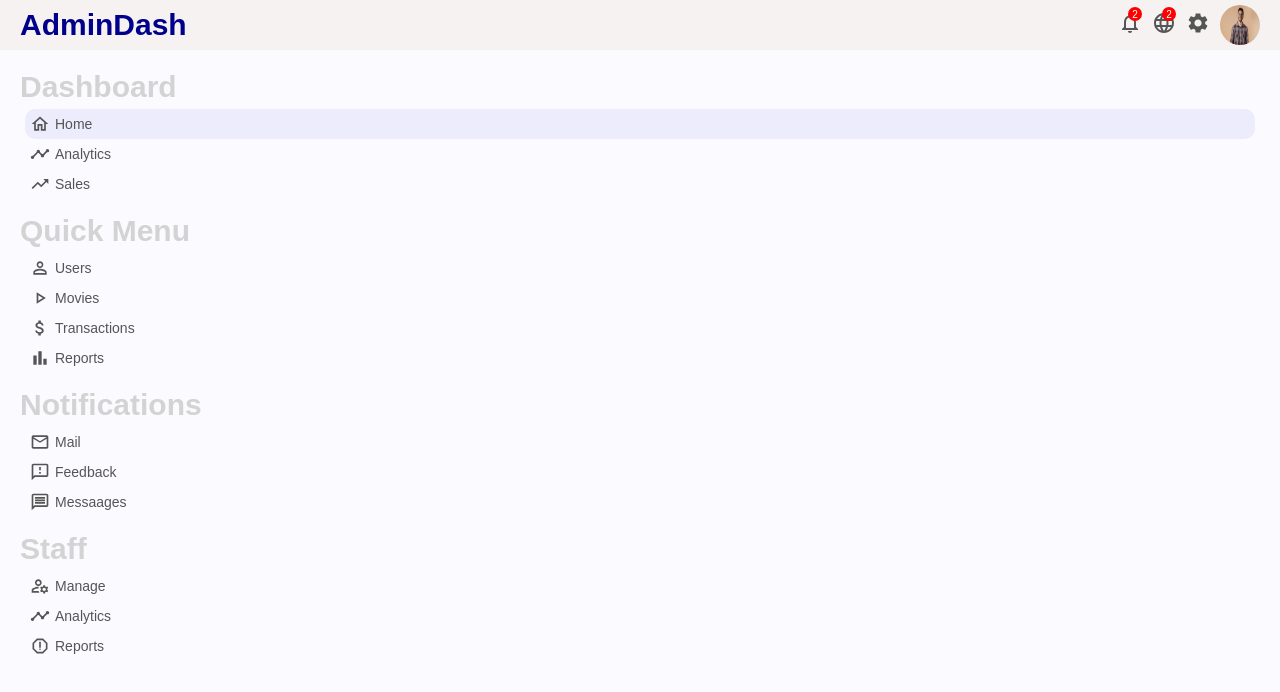
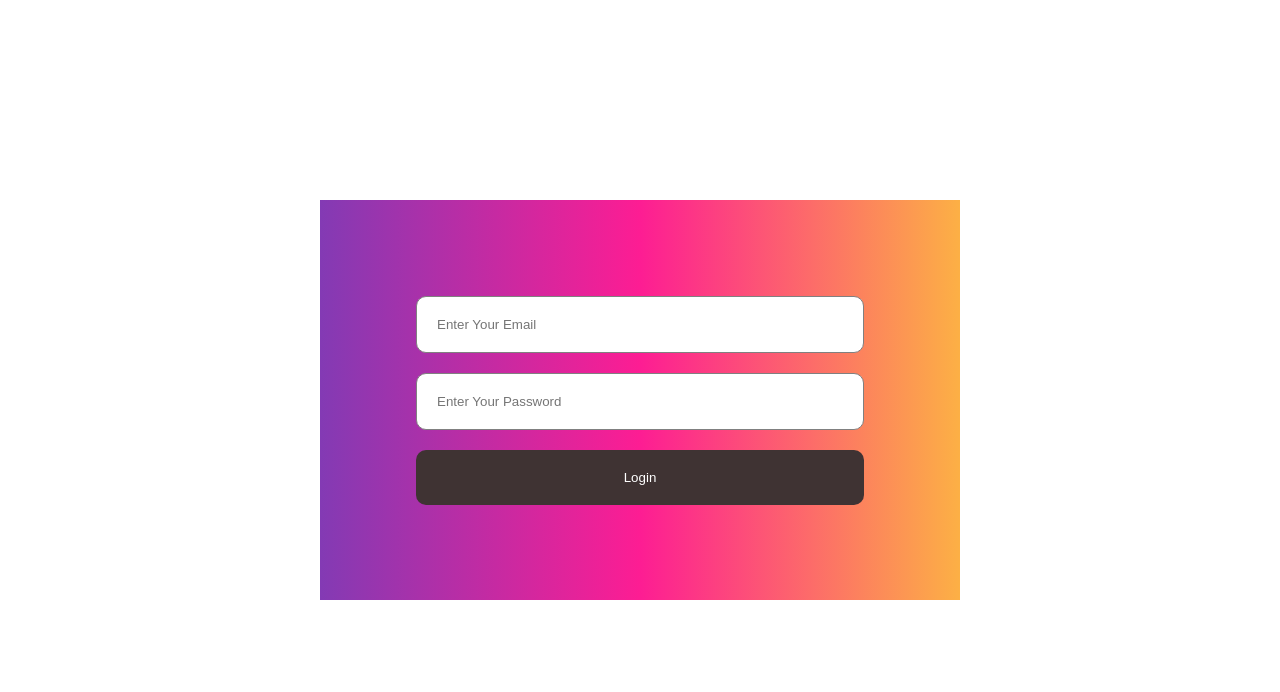
Before and after one commit to kanishkadeo27/Netflix-Clone-Admin, a React (Create React App) app: page /login in a window 1280 px wide. Shown: the top 692 px of the page. Built offline with nearby package versions, Linux system fonts and the light colour scheme.

Commit message:
login and logout functionality

```diff
--- a/src/App.jsx
+++ b/src/App.jsx
@@ -3,23 +3,36 @@ import Topbar from "./Components/topbar/Topbar";
 import "./app.css";
 import Home from "./pages/home/Home";
 
-import { BrowserRouter as Router, Route, Routes } from "react-router-dom";
+import {
+  BrowserRouter as Router,
+  Route,
+  Routes,
+  useLocation,
+  Navigate,
+} from "react-router-dom";
 import UserList from "./pages/userList/UserList";
 import NewUser from "./pages/newUser/NewUser";
 import ProductList from "./pages/productsList/ProductList";
 import ProductPage from "./pages/productPage/ProductPage";
 import NewProduct from "./pages/newProduct/NewProduct";
 import User from "./pages/userPage/User";
+import Login from "./pages/login/Login";
+import { useContext } from "react";
+import { AuthContext } from "./context/authContext/AuthContext";
 
-function App() {
+// Layout component to conditionally render Topbar & Sidebar
+function Layout() {
+  const location = useLocation(); // Get current route
+  const hideLayout = location.pathname === "/login"; // Hide layout for login page
+
   return (
-    <Router>
-      <Topbar />
+    <>
+      {!hideLayout && <Topbar />}
       <div className="container">
-        <Sidebar />
+        {!hideLayout && <Sidebar />}
         <Routes>
-          <Route exact path="/" element={<Home />} />
-          <Route exact path="/users" element={<UserList />} />
+          <Route path="/" element={<Home />} />
+          <Route path="/users" element={<UserList />} />
           <Route path="/user/:userId" element={<User />} />
           <Route path="/newUser" element={<NewUser />} />
           <Route path="/movies" element={<ProductList />} />
@@ -27,6 +40,21 @@ function App() {
           <Route path="/newProduct" element={<NewProduct />} />
         </Routes>
       </div>
+    </>
+  );
+}
+
+// App component with Router
+function App() {
+  const { user } = useContext(AuthContext);
+
+  return (
+    <Router>
+      <Routes>
+        <Route path="/login" element={user ? <Navigate to="/" /> : <Login />} />
+        <Route path="/*" element={<Layout />} />{" "}
+        {/* Handles all other routes */}
+      </Routes>
     </Router>
   );
 }
--- a/src/Components/topbar/Topbar.jsx
+++ b/src/Components/topbar/Topbar.jsx
@@ -1,30 +1,50 @@
-import './topbar.css';
-import {NotificationsNone , Language ,Settings} from '@mui/icons-material';
-import profilePhoto from './../../images/profileimg.avif';
+import "./topbar.css";
+import {
+  NotificationsNone,
+  Language,
+  ArrowDropDown,
+} from "@mui/icons-material";
+import profilePhoto from "./../../images/profileimg.avif";
+import { useContext } from "react";
+import { AuthContext } from "../../context/authContext/AuthContext";
+import { logout } from "../../context/authContext/apiCalls";
+import { useNavigate } from "react-router-dom";
+
 const Topbar = () => {
+  const { dispatch } = useContext(AuthContext);
+  const navigate = useNavigate();
+
+  const handleLogout = () => {
+    logout(dispatch);
+    navigate("/login");
+  };
   return (
-    <div className='topbar'>
+    <div className="topbar">
       <div className="topbarWrapper">
         <div className="topLeft">
           <span className="logo">AdminDash</span>
         </div>
         <div className="topRight">
           <div className="topbarIconContainer">
-                    <NotificationsNone/>
+            <NotificationsNone />
             <span className="topIconBadge">2</span>
           </div>
           <div className="topbarIconContainer">
-                    <Language/>
+            <Language />
             <span className="topIconBadge">2</span>
           </div>
-                <div className="topbarIconContainer">
-                    <Settings/>
-                </div>
           <img src={profilePhoto} alt="profile" className="topAvatar" />
+          <div className="profile">
+            <ArrowDropDown className="icon" />
+            <div className="options">
+              <span>Settings</span>
+              <span onClick={handleLogout}>Logout</span>
             </div>
           </div>
         </div>
-  )
-}
+      </div>
+    </div>
+  );
+};
 
-export default Topbar
+export default Topbar;
--- a/src/Components/topbar/topbar.css
+++ b/src/Components/topbar/topbar.css
@@ -20,18 +20,18 @@
   cursor: pointer;
   font-size: 30px;
 }
-.topRight{
+.topRight {
   display: flex;
   flex-direction: row;
   align-items: center;
 }
-.topbarIconContainer{
+.topbarIconContainer {
   position: relative;
   cursor: pointer;
   margin-right: 10px;
   color: #555;
 }
-.topbarIconContainer .topIconBadge{
+.topbarIconContainer .topIconBadge {
   width: 10px;
   height: 10px;
   position: absolute;
@@ -46,9 +46,45 @@ color: #555;
   justify-content: center;
   font-size: 10px;
 }
-.topAvatar{
+.topAvatar {
   width: 40px;
   height: 40px;
   border-radius: 50%;
   cursor: pointer;
 }
+.profile {
+  position: relative;
+  cursor: pointer;
+}
+
+.icon {
+  font-size: 18px;
+}
+
+.options {
+  display: none;
+  position: absolute;
+  top: 30px;
+  right: 0;
+  background-color: white;
+  box-shadow: 0 2px 10px rgba(0, 0, 0, 0.1);
+  padding: 10px;
+  width: 150px;
+  z-index: 999;
+}
+
+.profile:hover .options {
+  display: block;
+}
+
+.options span {
+  display: block;
+  margin: 10px 0;
+  cursor: pointer;
+}
+
+.options span:hover {
+  background-color: #f5f5f5;
+  padding-left: 10px;
+  transition: 0.3s;
+}
--- /dev/null
+++ b/src/context/authContext/AuthActions.js
@@ -0,0 +1,15 @@
+// LOGIN
+export const loginStart = () => ({
+  type: "LOGIN_START",
+});
+export const loginSuccess = (user) => ({
+  type: "LOGIN_SUCCESS",
+  payload: user,
+});
+export const loginFailure = () => ({
+  type: "LOGIN_FAILURE",
+});
+// LOGOUT
+export const logoutFn = () => ({
+  type: "LOGOUT",
+});
--- /dev/null
+++ b/src/context/authContext/AuthContext.js
@@ -0,0 +1,30 @@
+import authReducer from "./AuthReducer";
+import { createContext, useEffect, useReducer } from "react";
+
+const INITIAL_STATE = {
+  user: JSON.parse(localStorage.getItem("user")) || null,
+  isFetching: false,
+  error: false,
+};
+export const AuthContext = createContext(INITIAL_STATE);
+
+export const AuthContextProvider = ({ children }) => {
+  const [state, dispatch] = useReducer(authReducer, INITIAL_STATE);
+
+  useEffect(() => {
+    localStorage.setItem("user", JSON.stringify(state.user));
+  }, [state.user]);
+
+  return (
+    <AuthContext.Provider
+      value={{
+        user: state.user,
+        isFetching: state.isFetching,
+        error: state.error,
+        dispatch,
+      }}
+    >
+      {children}
+    </AuthContext.Provider>
+  );
+};
--- /dev/null
+++ b/src/context/authContext/AuthReducer.js
@@ -0,0 +1,33 @@
+const authReducer = (state, action) => {
+  switch (action.type) {
+    case "LOGIN_START":
+      return {
+        user: null,
+        isFetching: true,
+        error: false,
+      };
+    case "LOGIN_SUCCESS":
+      return {
+        user: action.payload,
+        isFetching: false,
+        error: false,
+      };
+    case "LOGIN_FAILURE":
+      return {
+        user: null,
+        isFetching: false,
+        error: true,
+      };
+    case "LOGOUT":
+      return {
+        user: null,
+        isFetching: false,
+        error: false,
+      };
+
+    default:
+      return { ...state };
+  }
+};
+
+export default authReducer;
--- /dev/null
+++ b/src/context/authContext/apiCalls.js
@@ -0,0 +1,31 @@
+import axios from "axios";
+import {
+  loginFailure,
+  loginStart,
+  loginSuccess,
+  logoutFn,
+} from "./AuthActions";
+
+// login api call
+export const login = async (userCred, dispatch) => {
+  dispatch(loginStart());
+  try {
+    const res = await axios.post("auth/login", userCred);
+    res.data.isAdmin && dispatch(loginSuccess(res?.data));
+  } catch (error) {
+    dispatch(loginFailure());
+  }
+};
+// logout api call
+export const logout = async (dispatch) => {
+  dispatch(logoutFn());
+  try {
+    localStorage.removeItem("user");
+    dispatch(logoutFn());
+  } catch (error) {
+    console.error(
+      "Logout Error:",
+      error.response ? error.response.data : error.message
+    );
+  }
+};
--- a/src/index.js
+++ b/src/index.js
@@ -1,10 +1,13 @@
-import React from 'react';
-import ReactDOM from 'react-dom/client';
-import App from './App';
+import React from "react";
+import ReactDOM from "react-dom/client";
+import App from "./App";
+import { AuthContextProvider } from "./context/authContext/AuthContext";
 
-const root = ReactDOM.createRoot(document.getElementById('root'));
+const root = ReactDOM.createRoot(document.getElementById("root"));
 root.render(
   <React.StrictMode>
-    <App />
+    <AuthContextProvider>
+      <App />
+    </AuthContextProvider>
   </React.StrictMode>
 );
--- /dev/null
+++ b/src/pages/login/Login.jsx
@@ -0,0 +1,43 @@
+import React, { useContext, useState } from "react";
+import "./login.css";
+import { AuthContext } from "../../context/authContext/AuthContext";
+import { login } from "../../context/authContext/apiCalls";
+
+const Login = () => {
+  const [email, setEmail] = useState("");
+  const [password, setPassword] = useState("");
+  const { isFetching, dispatch } = useContext(AuthContext);
+
+  const handleLogin = (e) => {
+    e.preventDefault();
+
+    login({ email, password }, dispatch);
+  };
+  return (
+    <div className="login">
+      <form className="loginForm">
+        <input
+          type="text"
+          placeholder="Enter Your Email"
+          className="loginInput"
+          onChange={(e) => setEmail(e.target.value)}
+        />
+        <input
+          type="password"
+          placeholder="Enter Your Password"
+          className="loginInput"
+          onChange={(e) => setPassword(e.target.value)}
+        />
+        <button
+          className="loginBtn"
+          onClick={handleLogin}
+          disabled={isFetching}
+        >
+          Login
+        </button>
+      </form>
+    </div>
+  );
+};
+
+export default Login;
--- /dev/null
+++ b/src/pages/login/login.css
@@ -0,0 +1,40 @@
+.login {
+  width: 100%;
+  height: 100vh;
+  display: flex;
+  align-items: center;
+  justify-content: center;
+}
+.loginForm {
+  display: flex;
+  flex-direction: column;
+  align-items: center;
+  justify-content: center;
+  gap: 20px;
+  width: 50%;
+  height: 50%;
+  background: linear-gradient(
+    90deg,
+    rgba(131, 58, 180, 1) 0%,
+    rgba(253, 29, 147, 1) 50%,
+    rgba(252, 176, 69, 1) 100%
+  );
+}
+.loginInput {
+  box-sizing: border-box;
+  width: 70%;
+  padding: 20px;
+  border: none;
+  border: 1px solid gray;
+  border-radius: 10px;
+}
+.loginBtn {
+  box-sizing: border-box;
+  width: 70%;
+  background-color: rgb(63, 51, 51);
+  padding: 20px;
+  border: none;
+  border-radius: 10px;
+  color: white;
+  cursor: pointer;
+}
```
Lines whose indentation alone changed are shown as unchanged.
